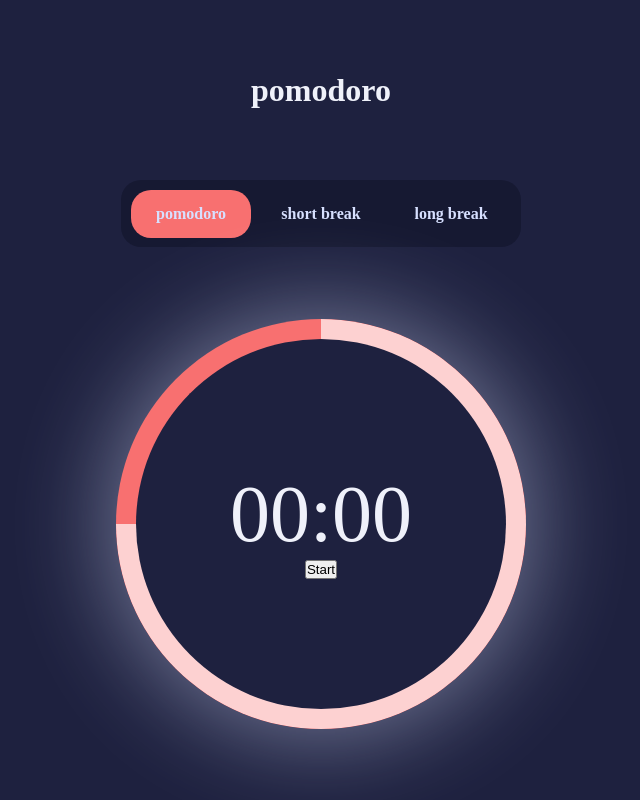
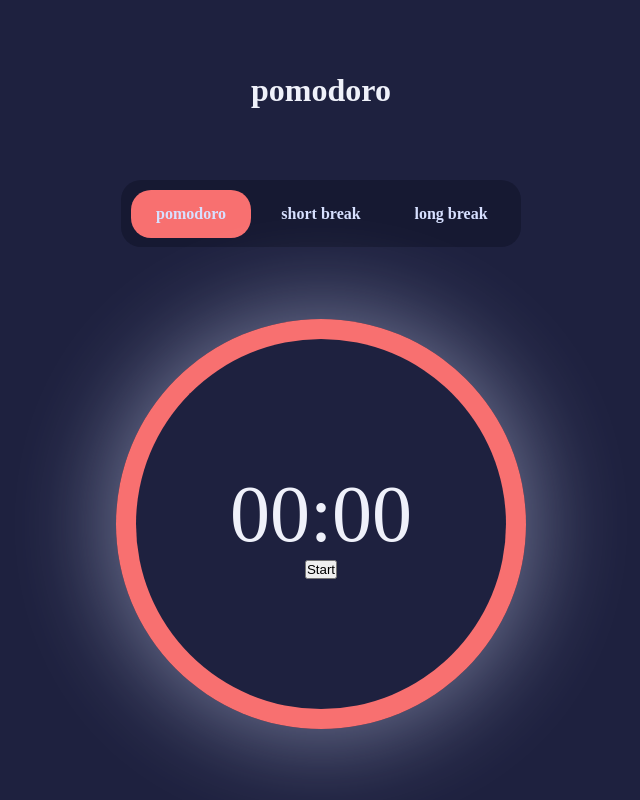
Before and after one commit to LeoLoureiro-code/Pomodoro-app, an Angular app: page / in a window 1280 px wide. Shown: the whole page, without its empty margins (319-959 px from the left). Built offline with nearby package versions, Linux system fonts and the light colour scheme.

Commit message:
Change background and conic gradient in div to use it as counter

```diff
--- a/src/components/clock/clock.component.scss
+++ b/src/components/clock/clock.component.scss
@@ -11,7 +11,8 @@
 }
 
 .progress-bar {
-  background-color: $color-accessories-red;
+  background-color: $color-background-primary;
+  background: conic-gradient($color-accessories-red, $color-accessories-red);
   height: 410px;
   width: 410px;
   border-radius: 50%;
@@ -29,46 +30,9 @@
   width: 100%;
   height: 100%;
   border-radius: 50%;
-  background: conic-gradient(
-    lighten($color-accessories-red, 20%) 0deg,
-    transparent 0deg
-  );
-  animation: circularFill 3s linear infinite;
+
 }
 
-
-@keyframes circularFill {
-  0% {
-    background: conic-gradient(
-      lighten($color-accessories-red, 20%) 0deg,
-      transparent 0deg
-    );
-  }
-  25% {
-    background: conic-gradient(
-      lighten($color-accessories-red, 20%) 90deg,
-      transparent 90deg
-    );
-  }
-  50% {
-    background: conic-gradient(
-      lighten($color-accessories-red, 20%) 180deg,
-      transparent 180deg
-    );
-  }
-  75% {
-    background: conic-gradient(
-      lighten($color-accessories-red, 20%) 270deg,
-      transparent 270deg
-    );
-  }
-  100% {
-    background: conic-gradient(
-      lighten($color-accessories-red, 20%) 360deg,
-      transparent 360deg
-    );
-  }
-}
 
 .clock {
   height: 370px;
```
